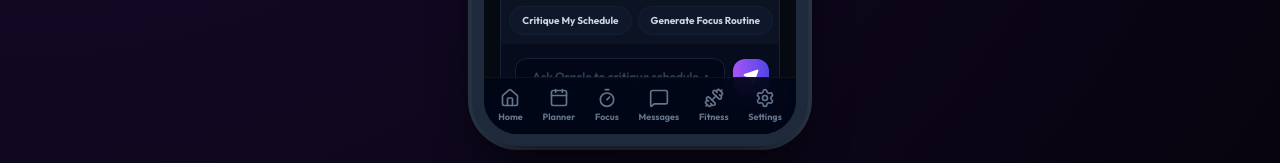
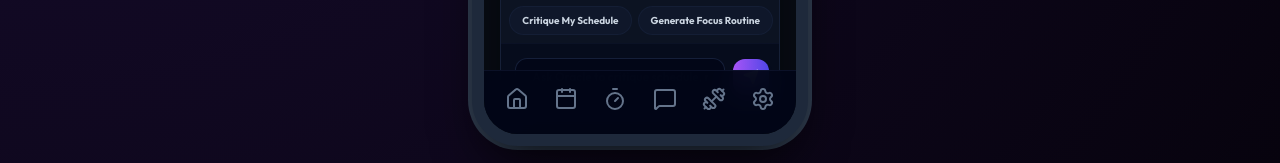
Before and after one commit to gunjaashok1122/LifeUp_Life, a React (Vite) app: page / in a window 1280 px wide. Both pictures are taken after a click on the button 743 px from the left and 722 px from the top of the page. Shown: the part 693-856 px from the top of the page. Built offline with nearby package versions, Linux system fonts and the light colour scheme; no server answers.

Commit message:
design: optimize bottom navbar, tabs, and FAB touch targets for better ease-of-use

```diff
--- a/src/App.tsx
+++ b/src/App.tsx
@@ -325,7 +325,7 @@
               </main>
 
               {/* --- MOBILE BOTTOM NAVBAR --- */}
-              <nav className="fixed bottom-0 left-0 right-0 z-40 bg-slate-950/90 border-t border-rpg-border/30 backdrop-blur-lg flex justify-around py-2.5 px-1 select-none">
+              <nav className="fixed bottom-0 left-0 right-0 z-40 bg-slate-950/95 border-t border-rpg-border/30 backdrop-blur-lg flex justify-around py-3 px-2 select-none h-16">
                 {navItems.slice(0, 5).map((item) => {
                   const active = activeScreen === item.id;
                   const isMessages = item.id === 'messages';
@@ -333,14 +333,14 @@
                     <button
                       key={item.id}
                       onClick={() => setScreen(item.id)}
-                      className={`flex flex-col items-center gap-0.5 text-[8px] min-[360px]:text-[9px] font-bold transition-all relative ${
-                        active ? 'text-rpg-xp' : 'text-slate-500 hover:text-slate-400'
+                      className={`flex-1 flex flex-col items-center justify-center gap-1 text-[9px] min-[360px]:text-[10px] font-bold transition-all relative py-1 ${
+                        active ? 'text-rpg-xp scale-105' : 'text-slate-500 hover:text-slate-400'
                       }`}
                     >
-                      <div className="w-5 h-5 flex items-center justify-center relative">
-                        {item.icon}
+                      <div className="w-6 h-6 flex items-center justify-center relative">
+                        {React.cloneElement(item.icon, { className: "w-5.5 h-5.5" })}
                         {isMessages && totalUnreads > 0 && (
-                          <span className="absolute -top-1.5 -right-1.5 min-w-4 h-4 px-1 flex items-center justify-center bg-red-500 text-white text-[8px] font-black rounded-full shadow">
+                          <span className="absolute -top-1.5 -right-1.5 min-w-4.5 h-4.5 px-1 flex items-center justify-center bg-red-500 text-white text-[8px] font-black rounded-full shadow">
                             {totalUnreads}
                           </span>
                         )}
@@ -358,11 +358,13 @@
                     <button
                       key={settingsItem.id}
                       onClick={() => setScreen(settingsItem.id)}
-                      className={`flex flex-col items-center gap-0.5 text-[8px] min-[360px]:text-[9px] font-bold transition-all ${
-                        active ? 'text-rpg-xp' : 'text-slate-500 hover:text-slate-400'
+                      className={`flex-1 flex flex-col items-center justify-center gap-1 text-[9px] min-[360px]:text-[10px] font-bold transition-all py-1 ${
+                        active ? 'text-rpg-xp scale-105' : 'text-slate-500 hover:text-slate-400'
                       }`}
                     >
-                      <div className="w-5 h-5 flex items-center justify-center">{settingsItem.icon}</div>
+                      <div className="w-6 h-6 flex items-center justify-center">
+                        {React.cloneElement(settingsItem.icon, { className: "w-5.5 h-5.5" })}
+                      </div>
                       <span className="truncate max-w-[48px] min-[360px]:max-w-[60px] text-center">{settingsItem.label}</span>
                     </button>
                   );
@@ -382,14 +384,14 @@
             </span>
             <button
               onClick={() => setScreen(activeScreen === 'chat' ? 'dashboard' : 'chat')}
-              className={`w-12 h-12 rounded-full bg-gradient-to-r ${
+              className={`w-14 h-14 rounded-full bg-gradient-to-r ${
                 activeScreen === 'chat'
                   ? 'from-rpg-discipline to-emerald-600 border-rpg-discipline/30'
                   : 'from-rpg-level to-indigo-600 border-rpg-level/30 shadow-[0_0_15px_rgba(168,85,247,0.4)]'
               } hover:scale-110 active:scale-95 transition-all duration-200 flex items-center justify-center border text-white`}
               title="AI Oracle"
             >
-              <Pencil className="w-5 h-5" />
+              <Pencil className="w-6 h-6" />
             </button>
           </div>
 
--- a/src/screens/AuthScreen.tsx
+++ b/src/screens/AuthScreen.tsx
@@ -671,7 +671,7 @@
             <div className="flex p-1 bg-slate-950/60 rounded-xl border border-rpg-border/40 mb-2">
               <button
                 type="button"
-                className={`flex-1 py-2 text-xs font-bold rounded-lg transition-all ${
+                className={`flex-1 py-2.5 text-xs font-bold rounded-lg transition-all ${
                   isLogin ? 'bg-rpg-border text-white shadow' : 'text-slate-500 hover:text-slate-300'
                 }`}
                 onClick={() => {
@@ -684,7 +684,7 @@
               </button>
               <button
                 type="button"
-                className={`flex-1 py-2 text-xs font-bold rounded-lg transition-all ${
+                className={`flex-1 py-2.5 text-xs font-bold rounded-lg transition-all ${
                   !isLogin ? 'bg-rpg-border text-white shadow' : 'text-slate-500 hover:text-slate-300'
                 }`}
                 onClick={() => {
@@ -896,7 +896,7 @@
             type="button"
             onClick={handleGoogleSignIn}
             disabled={isWorking}
-            className="w-full py-2.5 rounded-xl bg-white text-slate-900 hover:bg-slate-100 text-xs font-bold transition-all flex items-center justify-center gap-2 disabled:opacity-50"
+            className="w-full py-3 rounded-xl bg-white text-slate-900 hover:bg-slate-100 text-xs font-bold transition-all flex items-center justify-center gap-2 disabled:opacity-50 active:scale-95"
           >
             {/* Simple Google G logo */}
             <svg className="w-4 h-4" viewBox="0 0 24 24">
```
